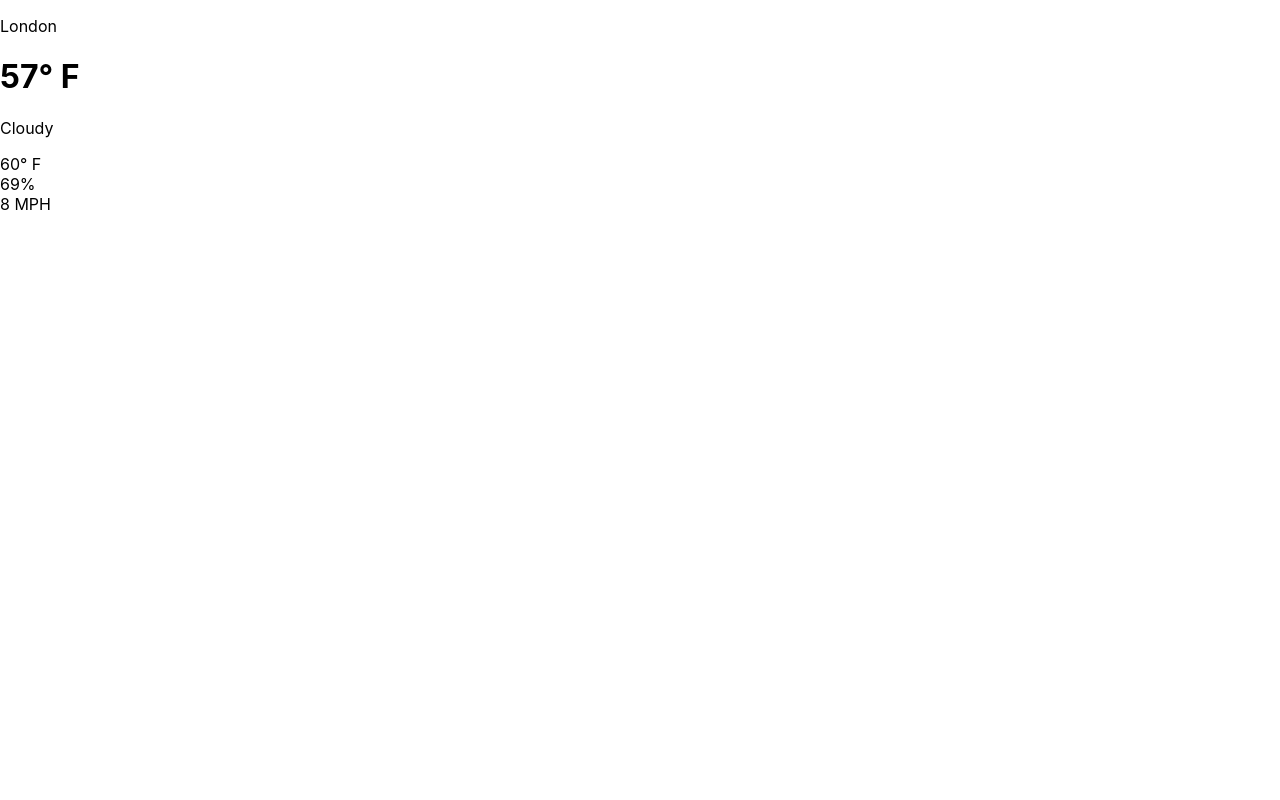
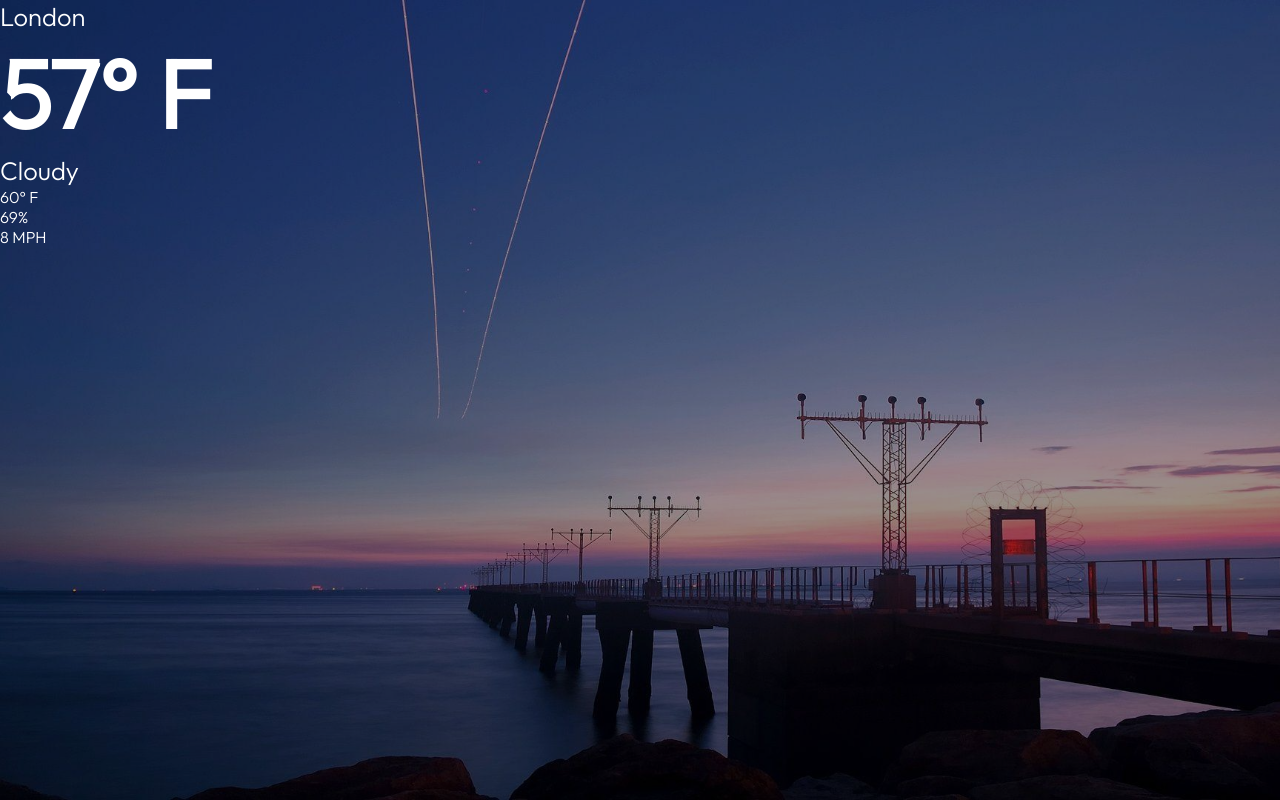
Before and after one commit to tapadar13/react-weather-app, a React (Create React App) app: page / in a window 1280 px wide. Built offline with nearby package versions, Linux system fonts and the light colour scheme.

Commit message:
implemented basic stuff

```diff
--- a/src/App.css
+++ /dev/null
@@ -1,38 +0,0 @@
-.App {
-  text-align: center;
-}
-
-.App-logo {
-  height: 40vmin;
-  pointer-events: none;
-}
-
-@media (prefers-reduced-motion: no-preference) {
-  .App-logo {
-    animation: App-logo-spin infinite 20s linear;
-  }
-}
-
-.App-header {
-  background-color: #282c34;
-  min-height: 100vh;
-  display: flex;
-  flex-direction: column;
-  align-items: center;
-  justify-content: center;
-  font-size: calc(10px + 2vmin);
-  color: white;
-}
-
-.App-link {
-  color: #61dafb;
-}
-
-@keyframes App-logo-spin {
-  from {
-    transform: rotate(0deg);
-  }
-  to {
-    transform: rotate(360deg);
-  }
-}
--- a/src/App.js
+++ b/src/App.js
@@ -4,7 +4,7 @@
 function App() {
   return (
     <div className="App">
-      <div className="conatiner">
+      <div className="container">
         <div className="top">
           <div className="location"><p>London</p></div>
           <div className="temperature"><h1>57° F</h1></div>
--- a/src/index.css
+++ b/src/index.css
@@ -1,13 +1,43 @@
+@import url('https://fonts.googleapis.com/css2?family=Outfit:wght@300&display=swap');
+
+* {
+  box-sizing: border-box;
+  margin: 0;
+  padding: 0;
+}
+
 body {
   margin: 0;
-  font-family: -apple-system, BlinkMacSystemFont, 'Segoe UI', 'Roboto', 'Oxygen',
+  font-family: 'Outfit', 'Segoe UI', 'Roboto', 'Oxygen',
     'Ubuntu', 'Cantarell', 'Fira Sans', 'Droid Sans', 'Helvetica Neue',
     sans-serif;
   -webkit-font-smoothing: antialiased;
   -moz-osx-font-smoothing: grayscale;
 }
 
-code {
-  font-family: source-code-pro, Menlo, Monaco, Consolas, 'Courier New',
-    monospace;
+p {
+  font-size: 1.6rem;
 }
+
+h1 {
+  font-size: 6rem;
+}
+
+.App {
+  width: 100%;
+  height: 100vh;
+  position: relative;
+  background: rgba(0, 0, 0, 0.4);
+  color: #fff;
+}
+
+.App:before {
+  content: "";
+  background: url(./assets/sunset.jpg) no-repeat center center/cover;
+  position: absolute;
+  width: 100%;
+  height: 100%;
+  top: 0;
+  left: 0;
+  z-index: -1;
+}
```
Also changed, not shown: src/assets/sunset.jpg (added).
